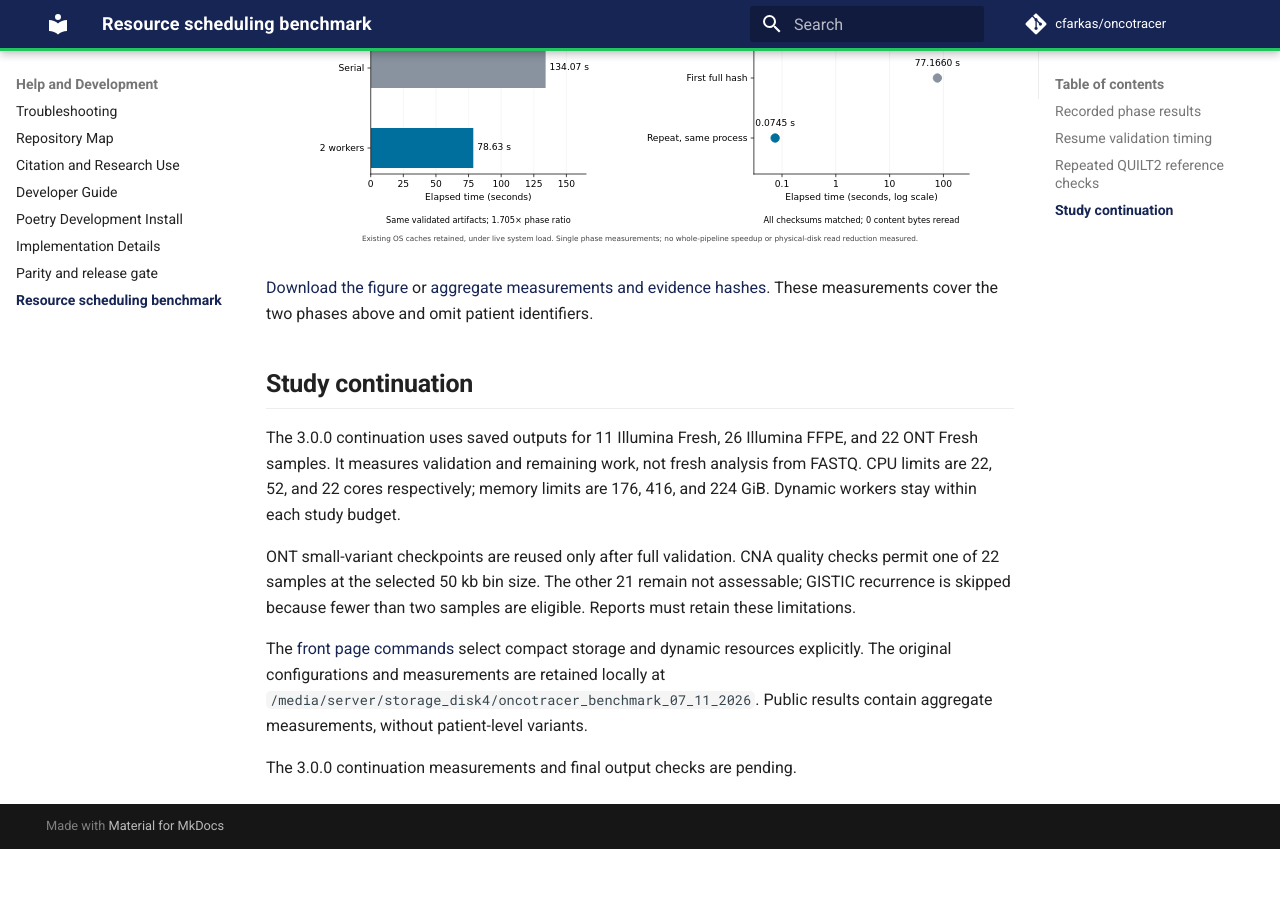
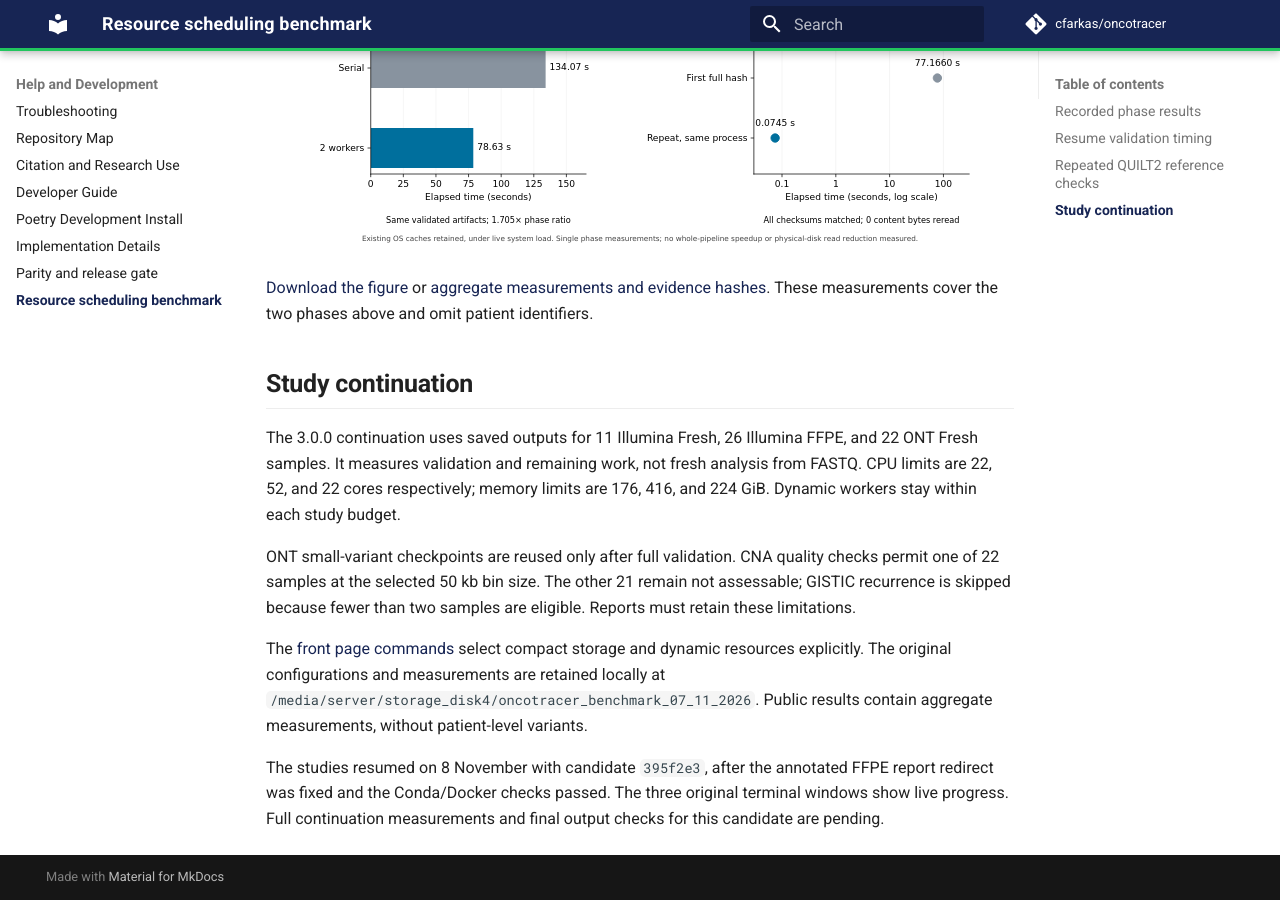
Before and after one commit to cfarkas/oncotracer, an MkDocs documentation site: the page built from docs/benchmarks/2026-11-07.md, in a window 1280 px wide and 900 px high, scrolled down 1416 px. Built offline with MkDocs 1.6.1 and Material for MkDocs 9.7.7, drawn with Linux system fonts in a browser that asks for light colours; comment, search, counter and statistics services are not loaded; before the commit the page ends 2265 px from its top, so only the background shows below that.

Commit message:
Document verified November 8 study continuation commands

```diff
--- a/docs/benchmarks/2026-11-07.md
+++ b/docs/benchmarks/2026-11-07.md
@@ -69,4 +69,7 @@ measurements are retained locally at
 `/media/server/storage_disk4/oncotracer_benchmark_07_11_2026`.
 Public results contain aggregate measurements, without patient-level variants.
 
-The 3.0.0 continuation measurements and final output checks are pending.
+The studies resumed on 8 November with candidate `395f2e3`, after the annotated
+FFPE report redirect was fixed and the Conda/Docker checks passed. The three
+original terminal windows show live progress. Full continuation measurements
+and final output checks for this candidate are pending.
```
Also changed, not shown: README.md (+4 -4 lines), docs/installation_details.md (line endings or trailing spaces), 1 other file.
